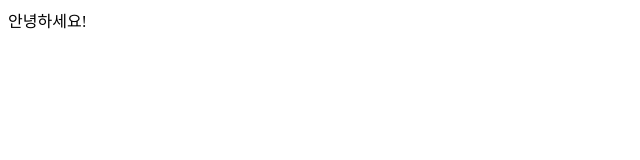
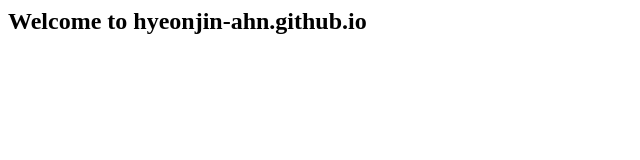
Before and after one commit to hyeonjin-ahn/hyeonjin-ahn, a plain HTML site: page index.html in a window 1280 px wide. Shown: the whole page, without its empty margins (0-640 px from the left). Drawn offline with Linux system fonts and the light colour scheme.

Commit message:
Update index.html

```diff
--- a/index.html
+++ b/index.html
@@ -3,6 +3,6 @@
     <title>안녕하세요 안현진입니다.</title>
   </head>
   <body>
-    안녕하세요!
+    <h2>Welcome to hyeonjin-ahn.github.io</h2>
   </body>
 </html>
```
